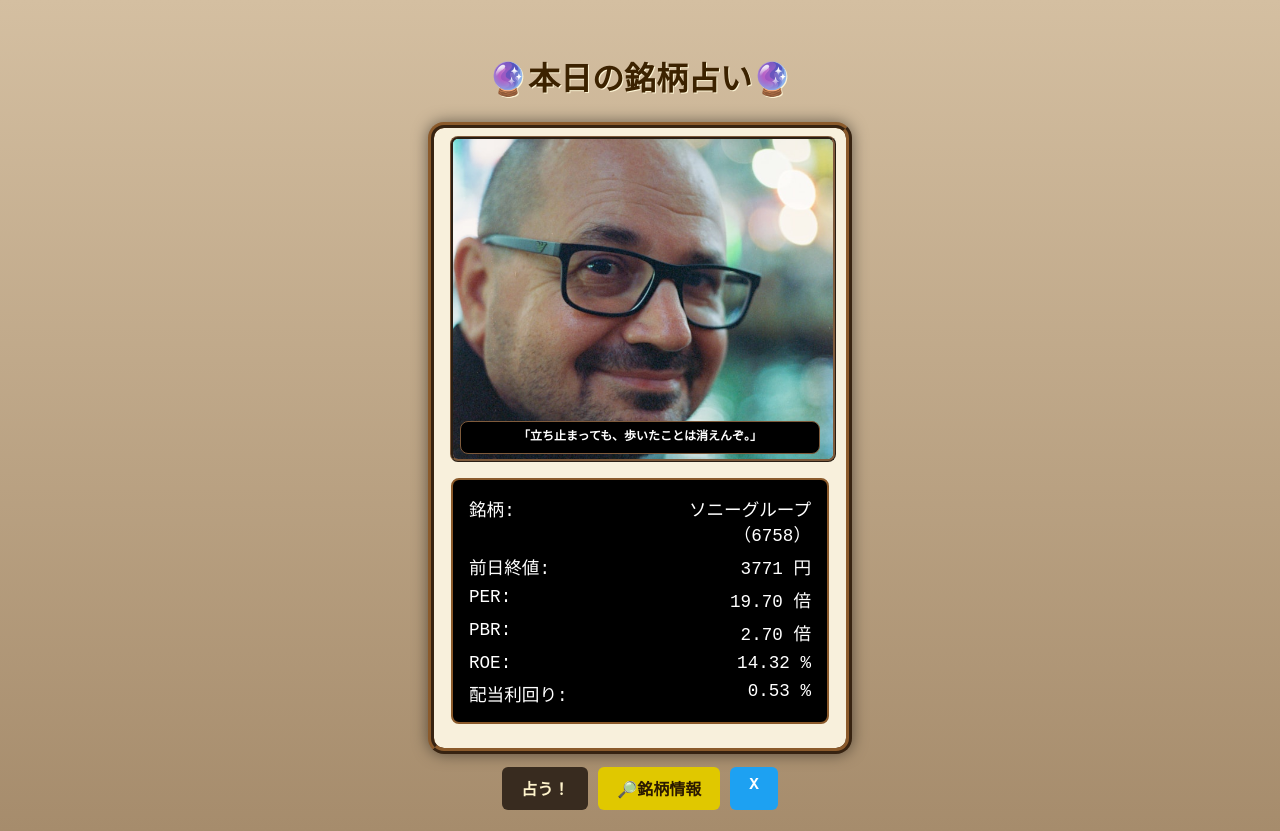
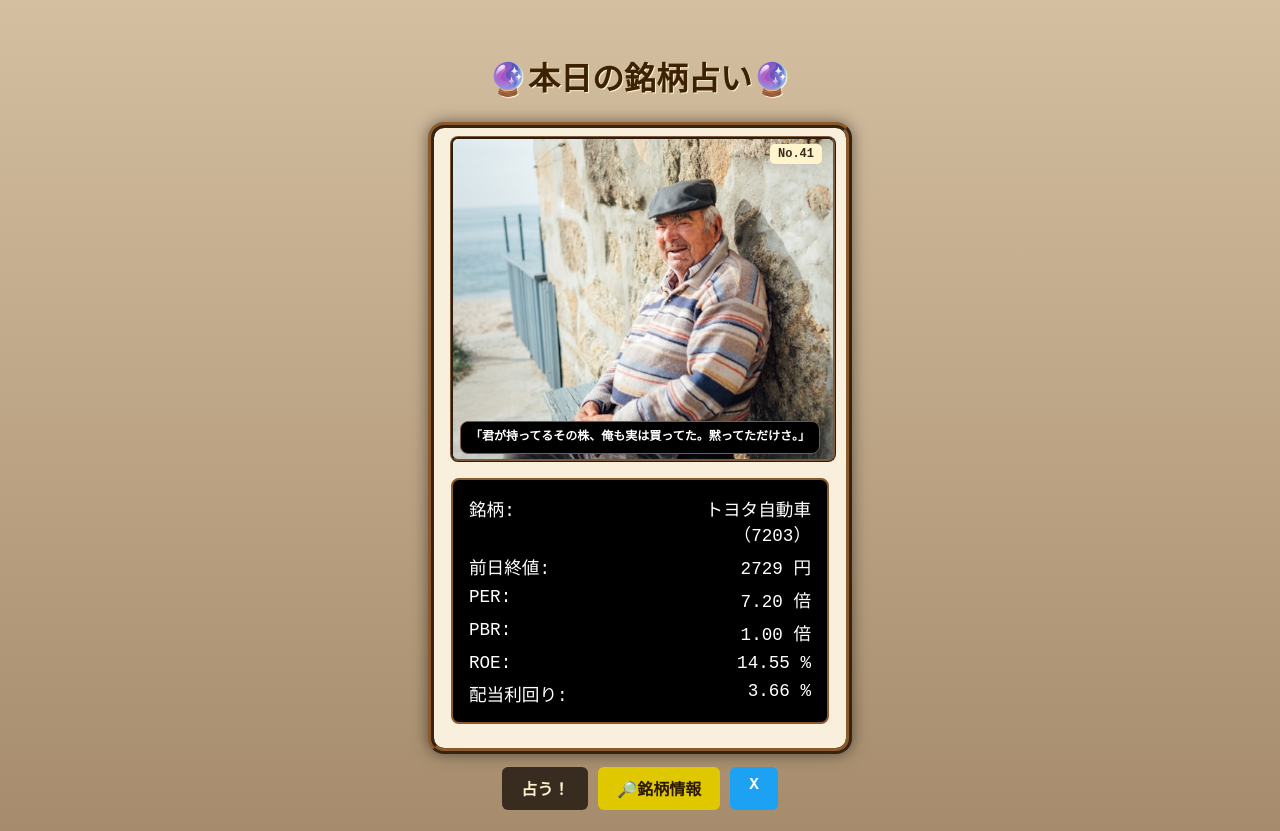
Before and after one commit to leino9/stock-ojisan, a plain HTML site: page index.html in a window 1280 px wide. Both pictures are taken after a click on the button "占う！". Drawn offline with Linux system fonts and the light colour scheme; a web font is replaced by a local one.

Commit message:
Update index.html

```diff
--- a/index.html
+++ b/index.html
@@ -12,7 +12,6 @@
       text-align: center;
       background: linear-gradient(to bottom, #d4bfa1, #a68c6c);
       margin: 0;
-      /* 上:2rem 右左右:2rem 下:1rem に調整 */
       padding: 2rem 2rem 1rem;
     }
 
@@ -21,7 +20,6 @@
       border: 6px ridge #8b5a2b;
       border-radius: 1rem;
       box-shadow: 0 0 15px rgba(0, 0, 0, 0.5);
-      /* 縦のパディングを0.5remに短縮 */
       padding: 0.5rem 1rem;
       margin: auto;
       max-width: 380px;
@@ -63,6 +61,7 @@
     .share { background: #1DA1F2; color: #fff; text-decoration: none; }
     .share:hover { background: #0d8ddb; }
 
+    .ojisan-container { position: relative; }
     .ojisan-img {
       width: 100%;
       height: 320px;
@@ -72,7 +71,18 @@
       display: none;
       border: 3px ridge #7e5a3b;
     }
-    .ojisan-container { position: relative; }
+    .ojisan-number {
+      position: absolute;
+      top: 8px;
+      right: 8px;
+      background: #fff4cc;
+      color: #382b1b;
+      padding: 0.2rem 0.5rem;
+      border-radius: 0.3rem;
+      font-size: 0.75rem;
+      font-weight: bold;
+      font-family: 'DotGothic16', monospace;
+    }
     .ojisan-comment {
       position: absolute;
       bottom: 8px;
@@ -95,7 +105,6 @@
       display: flex;
       justify-content: center;
       flex-wrap: wrap;
-      /* 上のマージンを0.5remに短縮 */
       margin: 0.5rem auto 0;
       max-width: 380px;
     }
@@ -106,6 +115,7 @@
   <div class="card">
     <div class="ojisan-container">
       <img id="ojisanImage" src="" alt="おじさん画像" class="ojisan-img">
+      <div id="ojisanNumber" class="ojisan-number"></div>
       <div id="ojisanQuote" class="ojisan-comment"></div>
     </div>
     <div id="fortune" class="result"></div>
@@ -130,9 +140,10 @@
     btn.onclick = () => {
       const cat = categories[Math.floor(Math.random() * categories.length)];
       if (!stocks.length || !quotes[cat]) return alert('データ読み込み中です');
+      const idx = Math.floor(Math.random() * ojisanImages.length);
       const s = stocks[Math.floor(Math.random() * stocks.length)];
       const q = quotes[cat][Math.floor(Math.random() * quotes[cat].length)];
-      const img = ojisanImages[Math.floor(Math.random() * ojisanImages.length)];
+      const img = ojisanImages[idx];
       const per = s.per ? s.per.toFixed(2) : '0.00';
       const pbr = s.pbr ? s.pbr.toFixed(2) : '0.00';
       const roe = s.roe ? (s.roe*100).toFixed(2) : '0.00';
@@ -144,10 +155,13 @@
         `<div class='label'>PBR:</div><div class='value'>${pbr} 倍</div>` +
         `<div class='label'>ROE:</div><div class='value'>${roe} %</div>` +
         `<div class='label'>配当利回り:</div><div class='value'>${yieldStr} %</div>`;
+      document.getElementById('ojisanNumber').textContent = `No.${idx+1}`;
       document.getElementById('ojisanQuote').textContent = `「${q}」`;
       const imgEl = document.getElementById('ojisanImage'); imgEl.style.display = 'none'; imgEl.src = img + '?t=' + Date.now(); imgEl.onload = () => imgEl.style.display = 'block'; imgEl.onerror = () => imgEl.style.display = 'none';
       infoBtn.onclick = () => window.open(`https://finance.yahoo.co.jp/quote/${s.code}`, '_blank');
-      shareBtn.onclick = () => { const ftxt = document.getElementById('fortune').innerText.trim(); const tt = encodeURIComponent(`🔮本日の銘柄占い🔮\n${ftxt}\n#銘柄占い`); window.open(`https://twitter.com/intent/tweet?text=${tt}`, '_blank'); };
+      shareBtn.onclick = () => { const ftxt = document.getElementById('fortune').innerText.trim(); const tt = encodeURIComponent(`🔮本日の銘柄占い🔮
+${ftxt}
+#銘柄占い`); window.open(`https://twitter.com/intent/tweet?text=${tt}`, '_blank'); };
     };
   </script>
 </body>
```
